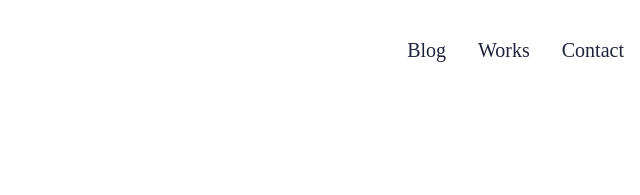
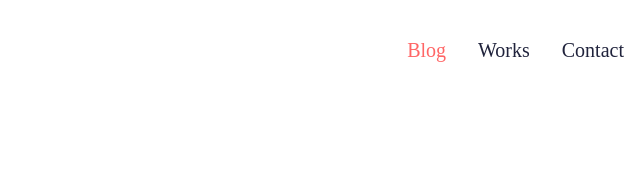
Before and after one commit to Yasir-Khan22/Minimal_blog_website, a website built with Vite: page index.html in a window 1280 px wide. In both pictures the pointer is over the link "Blog". Shown: the top 195 px of the page, 640-1280 px from the left. Built offline with nearby package versions, Linux system fonts and the light colour scheme.

Commit message:
hover added

```diff
--- a/style.css
+++ b/style.css
@@ -36,7 +36,6 @@
   margin: 0;
   padding: 0;
   font: inherit;
-  /* border: 2px solid red; */
 }
 
 /* Remove list styles on ul, ol elements with a list role, which suggests default styling will be removed */
@@ -100,7 +99,6 @@ body {
   align-items: center;
   justify-content: flex-end;
   font-size: var(--fs-400);
-  /* border: 2px solid red; */
 }
 .navbar ul {
   display: flex;
@@ -155,3 +153,9 @@ main .container {
 .fourthDiv {
   margin: 0.75rem 0;
 }
+.header .navbar .list a {
+  transition: all 0.1s;
+}
+.header .navbar .list a:hover {
+  color: var(--clr-tertiary);
+}
```
